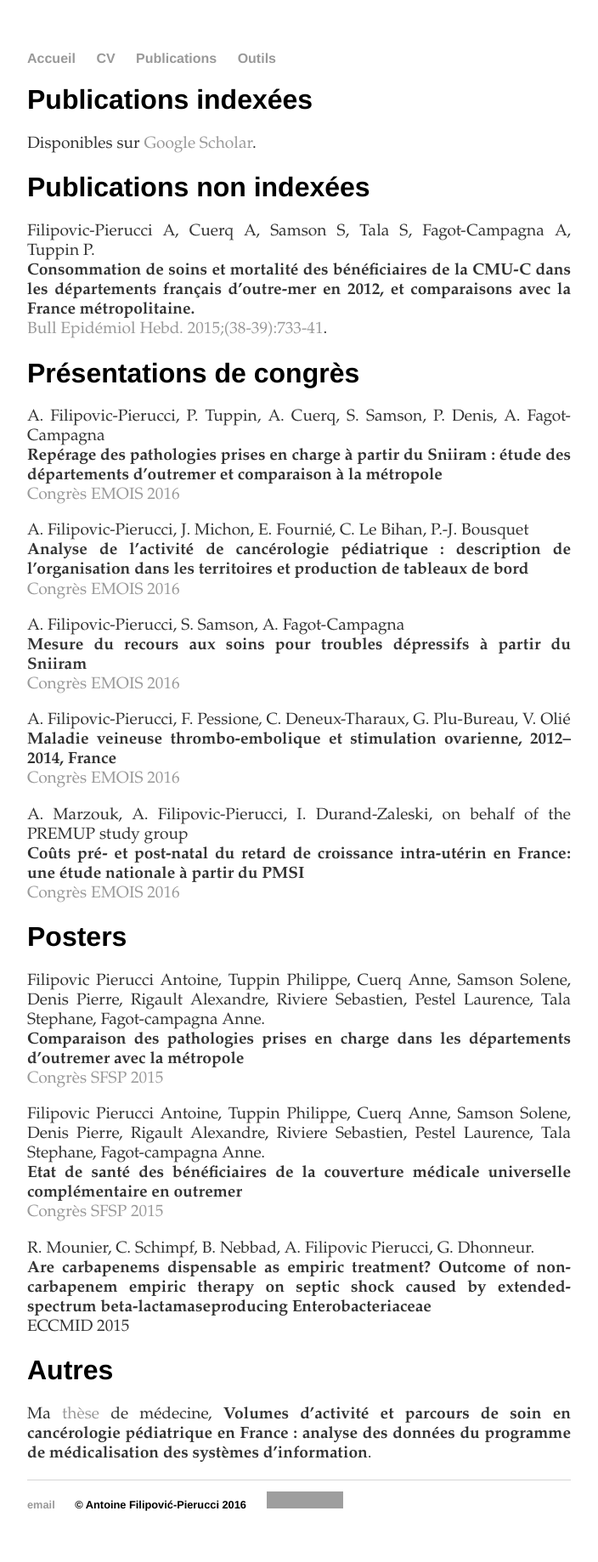
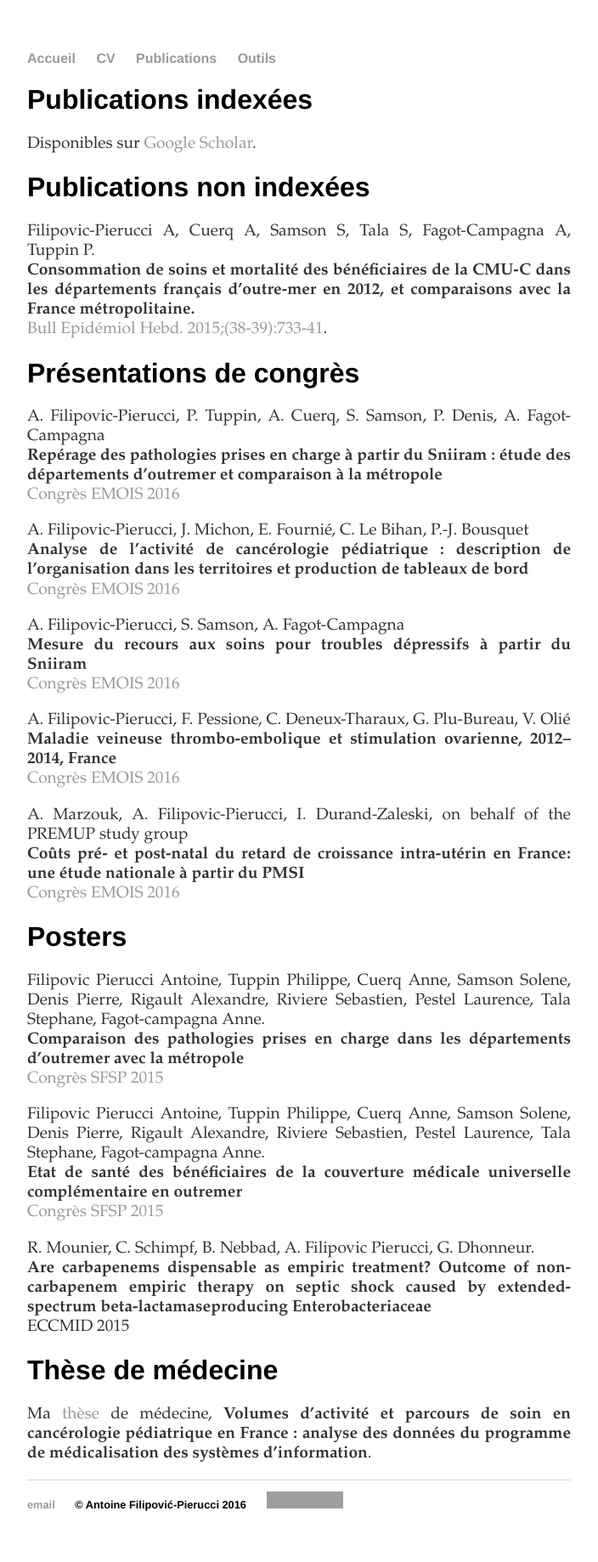
Before and after one commit to pierucci/pierucci.github.io, a Jekyll site: the page built from papers.md, in a window 1280 px wide. Shown: the whole page at 85% size, without its empty margins (288-992 px from the left). Built offline with Jekyll 4.4.1, drawn with Linux system fonts in a browser that asks for light colours; grey boxes are pictures that could not be loaded.

Commit message:
Update papers.md

```diff
--- a/papers.md
+++ b/papers.md
@@ -49,6 +49,6 @@ R. Mounier, C. Schimpf, B. Nebbad, A. Filipovic Pierucci, G. Dhonneur.
 **Are carbapenems dispensable as empiric treatment? Outcome of non-carbapenem empiric therapy on septic shock caused by extended-spectrum beta-lactamaseproducing Enterobacteriaceae**
 ECCMID 2015
 
-# Autres
+# Thèse de médecine
 
 Ma [thèse](files/these_version_finale.pdf) de médecine, **Volumes d’activité et parcours de soin en cancérologie pédiatrique en France : analyse des données du programme de médicalisation des systèmes d’information**.
```
